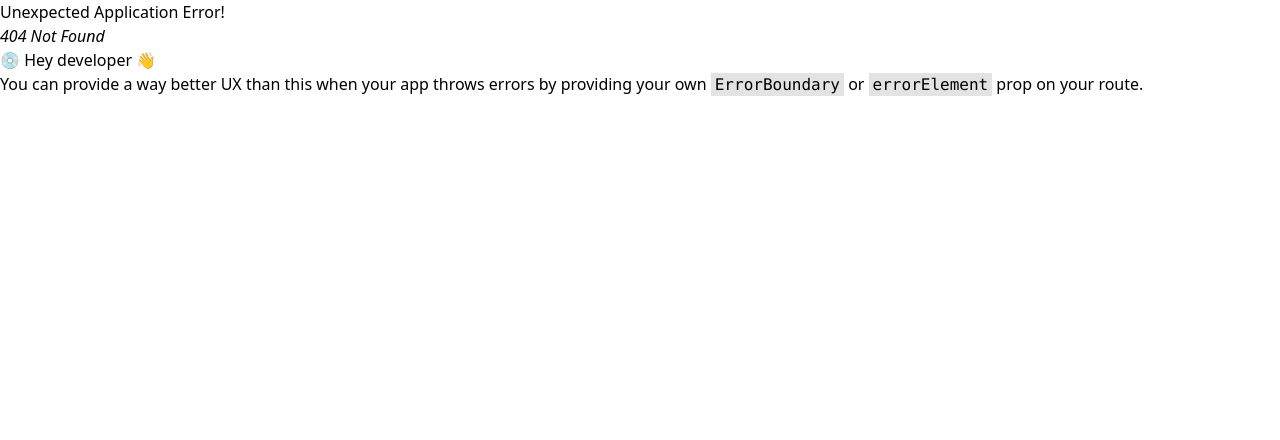
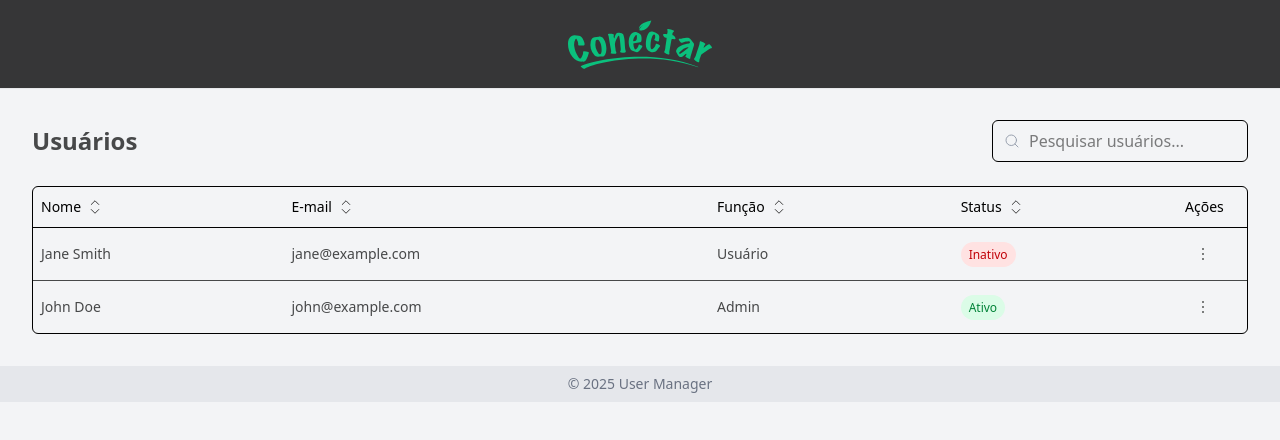
Before and after one commit to ecassano/user-manager-frontend, a React (Vite) app: page /admin/users in a window 1280 px wide. Before the commit this address had no page. Shown: the top 440 px of the page. Built offline with nearby package versions, Linux system fonts and the light colour scheme.

Commit message:
feat: Add Dashboard page and route

```diff
--- /dev/null
+++ b/src/pages/Dashboard.tsx
@@ -0,0 +1,180 @@
+import {
+  Table,
+  TableBody,
+  TableCell,
+  TableHead,
+  TableHeader,
+  TableRow,
+} from "../components/ui/table"
+import {
+  DropdownMenu,
+  DropdownMenuContent,
+  DropdownMenuItem,
+  DropdownMenuTrigger,
+} from "../components/ui/dropdown-menu"
+import { DotsThreeVertical, PencilSimple, Trash, CaretUp, CaretDown, MagnifyingGlass } from "phosphor-react"
+import { useState } from "react"
+
+// Mock data - replace with actual API call
+const users = [
+  {
+    id: 1,
+    name: "John Doe",
+    email: "john@example.com",
+    role: "Admin",
+    status: "Ativo"
+  },
+  {
+    id: 2,
+    name: "Jane Smith",
+    email: "jane@example.com",
+    role: "Usuário",
+    status: "Inativo"
+  },
+  // Add more mock users as needed
+]
+
+type SortField = 'name' | 'email' | 'role' | 'status'
+type SortDirection = 'asc' | 'desc'
+
+const Dashboard = () => {
+  const [searchTerm, setSearchTerm] = useState("")
+  const [sortField, setSortField] = useState<SortField>('name')
+  const [sortDirection, setSortDirection] = useState<SortDirection>('asc')
+
+  const handleEdit = (userId: number) => {
+    console.log("Edit user:", userId)
+  }
+
+  const handleDelete = (userId: number) => {
+    console.log("Delete user:", userId)
+  }
+
+  const handleSort = (field: SortField) => {
+    if (sortField === field) {
+      setSortDirection(sortDirection === 'asc' ? 'desc' : 'asc')
+    } else {
+      setSortField(field)
+      setSortDirection('asc')
+    }
+  }
+
+  const filteredUsers = users.filter((user) =>
+    user.name.toLowerCase().includes(searchTerm.toLowerCase()) ||
+    user.email.toLowerCase().includes(searchTerm.toLowerCase()) ||
+    user.role.toLowerCase().includes(searchTerm.toLowerCase())
+  )
+
+  const sortedAndFilteredUsers = [...filteredUsers].sort((a, b) => {
+    const aValue = a[sortField].toLowerCase()
+    const bValue = b[sortField].toLowerCase()
+
+    if (sortDirection === 'asc') {
+      return aValue > bValue ? 1 : -1
+    } else {
+      return aValue < bValue ? 1 : -1
+    }
+  })
+
+  return (
+    <div className="p-8">
+      <div className="flex justify-between items-center mb-6">
+        <h1 className="text-2xl font-bold text-muted-600">Usuários</h1>
+        <div className="relative">
+          <MagnifyingGlass className="absolute left-3 top-1/2 -translate-y-1/2 text-gray-400 w-4 h-4" />
+          <input
+            type="text"
+            placeholder="Pesquisar usuários..."
+            value={searchTerm}
+            onChange={(e) => setSearchTerm(e.target.value)}
+            className="px-4 py-2 pl-9 border rounded-md w-64 focus:outline-none focus:ring-2 focus:ring-blue-500"
+          />
+        </div>
+      </div>
+
+      <div className="rounded-md border">
+        <Table>
+          <TableHeader>
+            <TableRow>
+              {[
+                { label: 'Nome', field: 'name' },
+                { label: 'E-mail', field: 'email' },
+                { label: 'Função', field: 'role' },
+                { label: 'Status', field: 'status' },
+              ].map((column) => (
+                <TableHead
+                  key={column.field}
+                  className="cursor-pointer"
+                  onClick={() => handleSort(column.field as SortField)}
+                >
+                  <div className="flex items-center gap-2">
+                    {column.label}
+                    <div className="flex flex-col">
+                      <CaretUp
+                        className={`w-3 h-3 -mb-1 ${sortField === column.field && sortDirection === 'asc'
+                          ? 'text-primary'
+                          : 'text-muted-foreground/30'
+                          }`}
+                      />
+                      <CaretDown
+                        className={`w-3 h-3 ${sortField === column.field && sortDirection === 'desc'
+                          ? 'text-primary'
+                          : 'text-muted-foreground/30'
+                          }`}
+                      />
+                    </div>
+                  </div>
+                </TableHead>
+              ))}
+              <TableHead className="w-[70px]">Ações</TableHead>
+            </TableRow>
+          </TableHeader>
+          <TableBody>
+            {sortedAndFilteredUsers.map((user) => (
+              <TableRow key={user.id} className="text-muted-600 hover:bg-muted-200">
+                <TableCell>{user.name}</TableCell>
+                <TableCell>{user.email}</TableCell>
+                <TableCell>{user.role}</TableCell>
+                <TableCell>
+                  <span
+                    className={`px-2 py-1 rounded-full text-xs font-medium ${user.status === "Ativo"
+                      ? "bg-green-100 text-green-700"
+                      : "bg-red-100 text-red-700"
+                      }`}
+                  >
+                    {user.status}
+                  </span>
+                </TableCell>
+                <TableCell>
+                  <DropdownMenu>
+                    <DropdownMenuTrigger className="p-2 rounded-md cursor-pointer focus:outline-none hover:bg-muted-300">
+                      <DotsThreeVertical className="w-5 h-5" />
+                    </DropdownMenuTrigger>
+                    <DropdownMenuContent align="end">
+                      <DropdownMenuItem
+                        onClick={() => handleEdit(user.id)}
+                        className="flex items-center gap-2 cursor-pointer"
+                      >
+                        <PencilSimple className="w-4 h-4" />
+                        <span>Editar</span>
+                      </DropdownMenuItem>
+                      <DropdownMenuItem
+                        onClick={() => handleDelete(user.id)}
+                        className="flex items-center gap-2 cursor-pointer text-red-600 focus:text-red-600"
+                      >
+                        <Trash className="w-4 h-4 text-red-600" />
+                        <span>Remover</span>
+                      </DropdownMenuItem>
+                    </DropdownMenuContent>
+                  </DropdownMenu>
+                </TableCell>
+              </TableRow>
+            ))}
+          </TableBody>
+        </Table>
+      </div>
+    </div>
+  )
+}
+
+export default Dashboard
--- a/src/routes/index.tsx
+++ b/src/routes/index.tsx
@@ -3,6 +3,7 @@ import { Layout } from "../components/Layout"
 import Login from "../pages/Login"
 import Register from "../pages/Register"
 import Profile from "../pages/Profile"
+import Dashboard from "../pages/Dashboard"
 
 const router = createBrowserRouter([
   {
@@ -12,7 +13,7 @@ const router = createBrowserRouter([
       { index: true, element: <Login /> },
       { path: "/register", element: <Register /> },
       { path: "/profile", element: <Profile /> },
-      // { path: "/admin/users", element: <Dashboard /> },
+      { path: "/admin/users", element: <Dashboard /> },
     ]
   }
 ])
```
